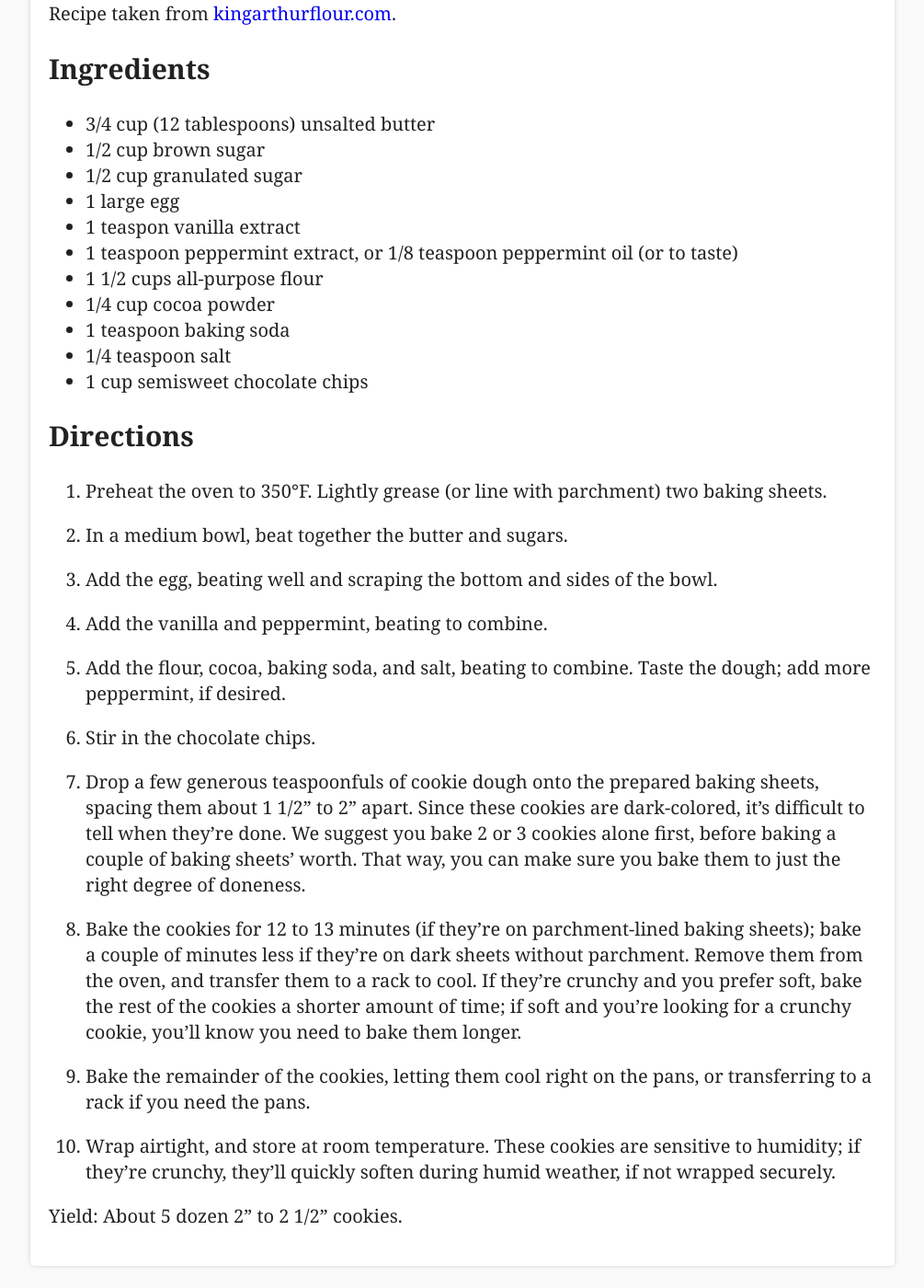
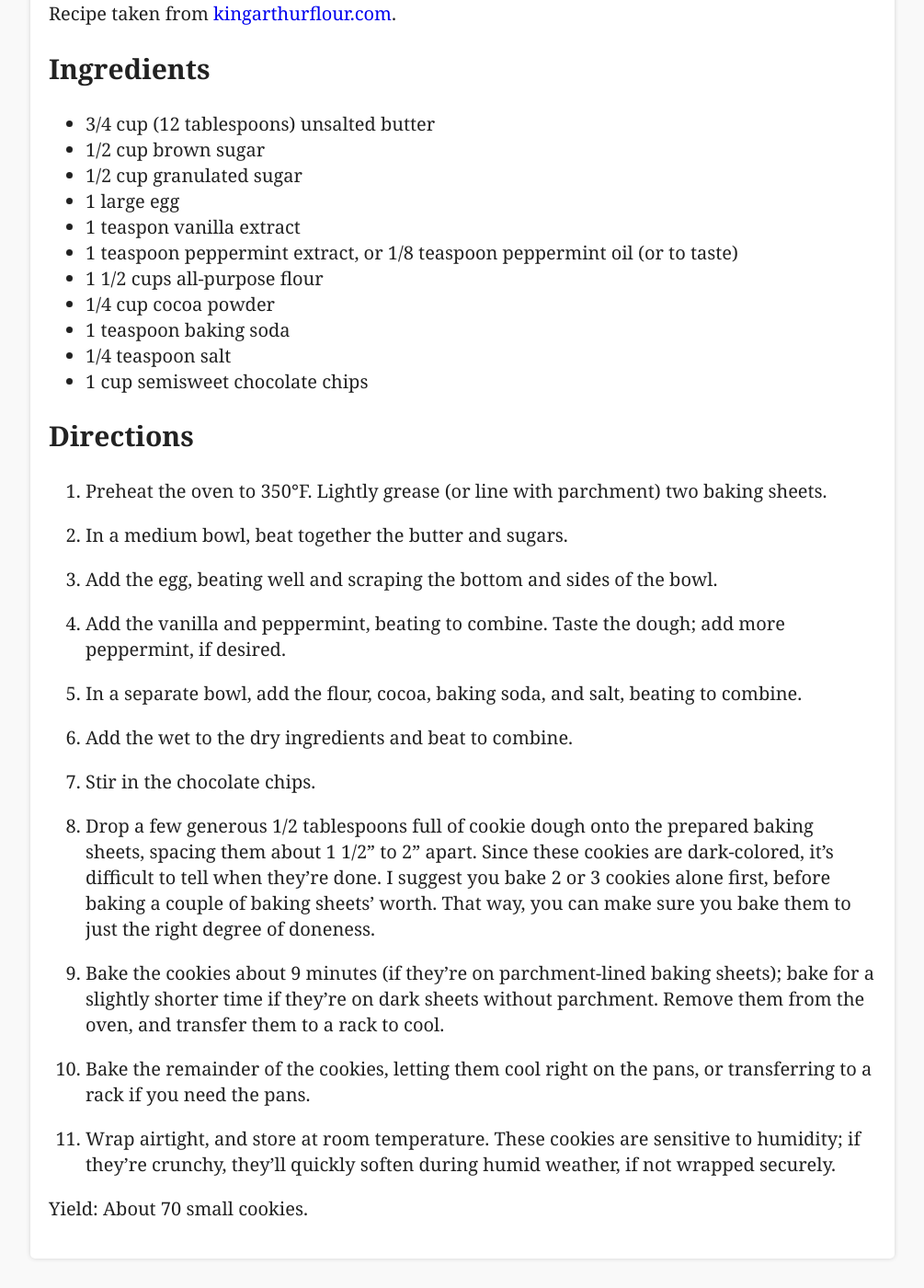
Before and after one commit to adamhammes/old-site, a Jekyll site: the page built from site/recipes/_posts/2016-09-20-chocolate-peppermint-snaps.md, in a window 1280 px wide and 1400 px high, scrolled down 245 px. Shown: the whole window at 92% size, without its empty margins (137-1142 px from the left). Built offline with Jekyll 4.4.1, drawn with Linux system fonts in a browser that asks for light colours.

Commit message:
Update recipe after first baking effort
Separate wet and dry ingredients. More accurate cookies size and less baking time.

```diff
--- a/site/recipes/_posts/2016-09-20-chocolate-peppermint-snaps.md
+++ b/site/recipes/_posts/2016-09-20-chocolate-peppermint-snaps.md
@@ -29,24 +29,25 @@ Recipe taken from [kingarthurflour.com](http://www.kingarthurflour.com/recipes/c
 
 3. Add the egg, beating well and scraping the bottom and sides of the bowl.
 
-4. Add the vanilla and peppermint, beating to combine.
+4. Add the vanilla and peppermint, beating to combine. Taste the dough; add more peppermint, if desired.
 
-5. Add the flour, cocoa, baking soda, and salt, beating to combine. Taste the dough; add more peppermint, if desired.
+5. In a separate bowl, add the flour, cocoa, baking soda, and salt, beating to combine.
 
-6. Stir in the chocolate chips.
+6. Add the wet to the dry ingredients and beat to combine.
 
-7. Drop a few generous teaspoonfuls of cookie dough onto the prepared baking sheets, spacing them about 1 1/2" to 2" apart.
+7. Stir in the chocolate chips.
+
+8. Drop a few generous 1/2 tablespoons full of cookie dough onto the prepared baking sheets, spacing them about 1 1/2" to 2" apart.
 Since these cookies are dark-colored, it's difficult to tell when they're done.
-We suggest you bake 2 or 3 cookies alone first, before baking a couple of baking sheets' worth.
+I suggest you bake 2 or 3 cookies alone first, before baking a couple of baking sheets' worth.
 That way, you can make sure you bake them to just the right degree of doneness.
 
-8. Bake the cookies for 12 to 13 minutes (if they're on parchment-lined baking sheets); bake a couple of minutes less if they're on dark sheets without parchment.
+9. Bake the cookies about 9 minutes (if they're on parchment-lined baking sheets); bake for a slightly shorter time if they're on dark sheets without parchment.
 Remove them from the oven, and transfer them to a rack to cool.
-If they're crunchy and you prefer soft, bake the rest of the cookies a shorter amount of time; if soft and you're looking for a crunchy cookie, you'll know you need to bake them longer.
 
-9. Bake the remainder of the cookies, letting them cool right on the pans, or transferring to a rack if you need the pans.
+10. Bake the remainder of the cookies, letting them cool right on the pans, or transferring to a rack if you need the pans.
 
-10. Wrap airtight, and store at room temperature.
+11. Wrap airtight, and store at room temperature.
 These cookies are sensitive to humidity; if they're crunchy, they'll quickly soften during humid weather, if not wrapped securely.
 
-Yield: About 5 dozen 2" to 2 1/2" cookies.
+Yield: About 70 small cookies.
```
